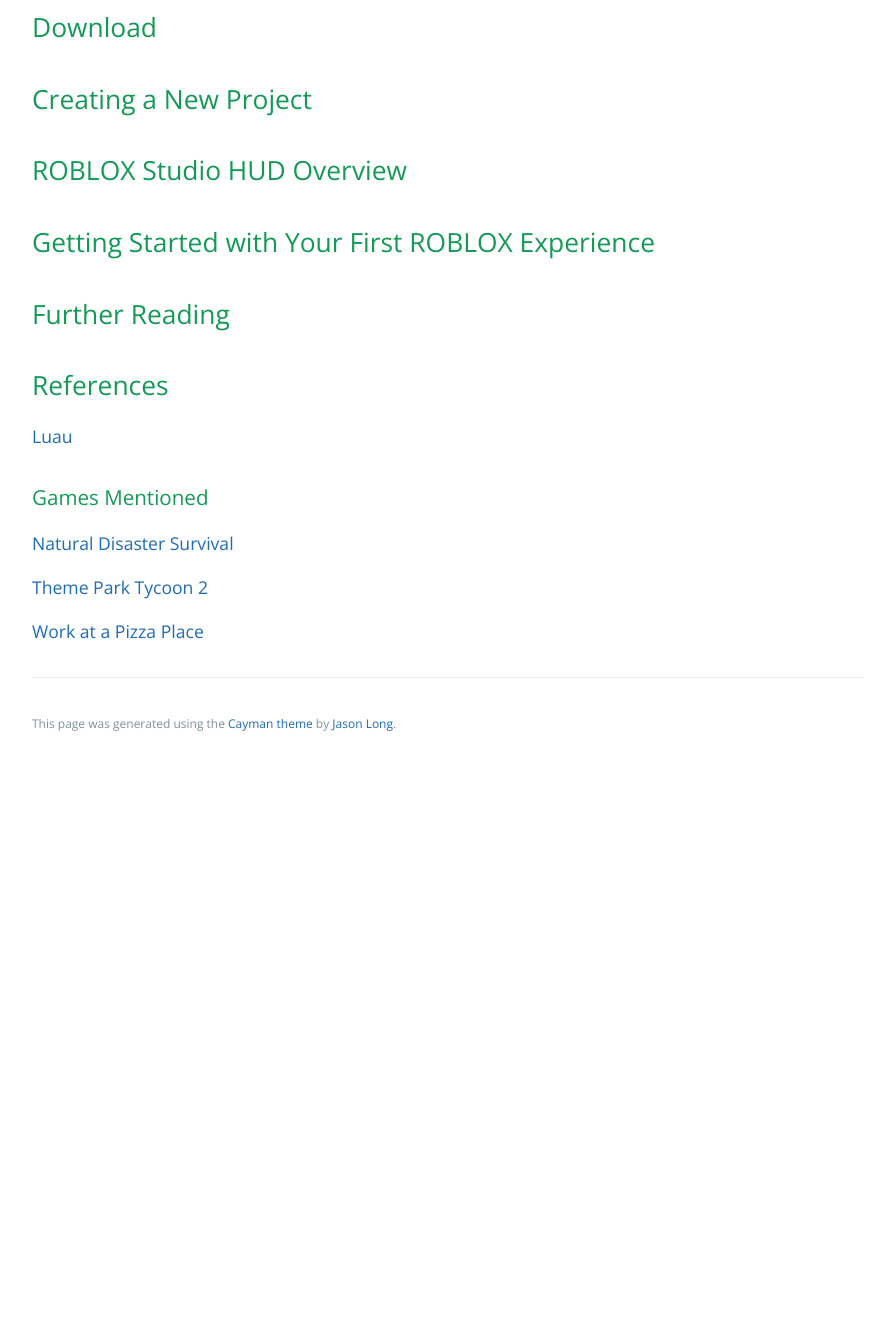
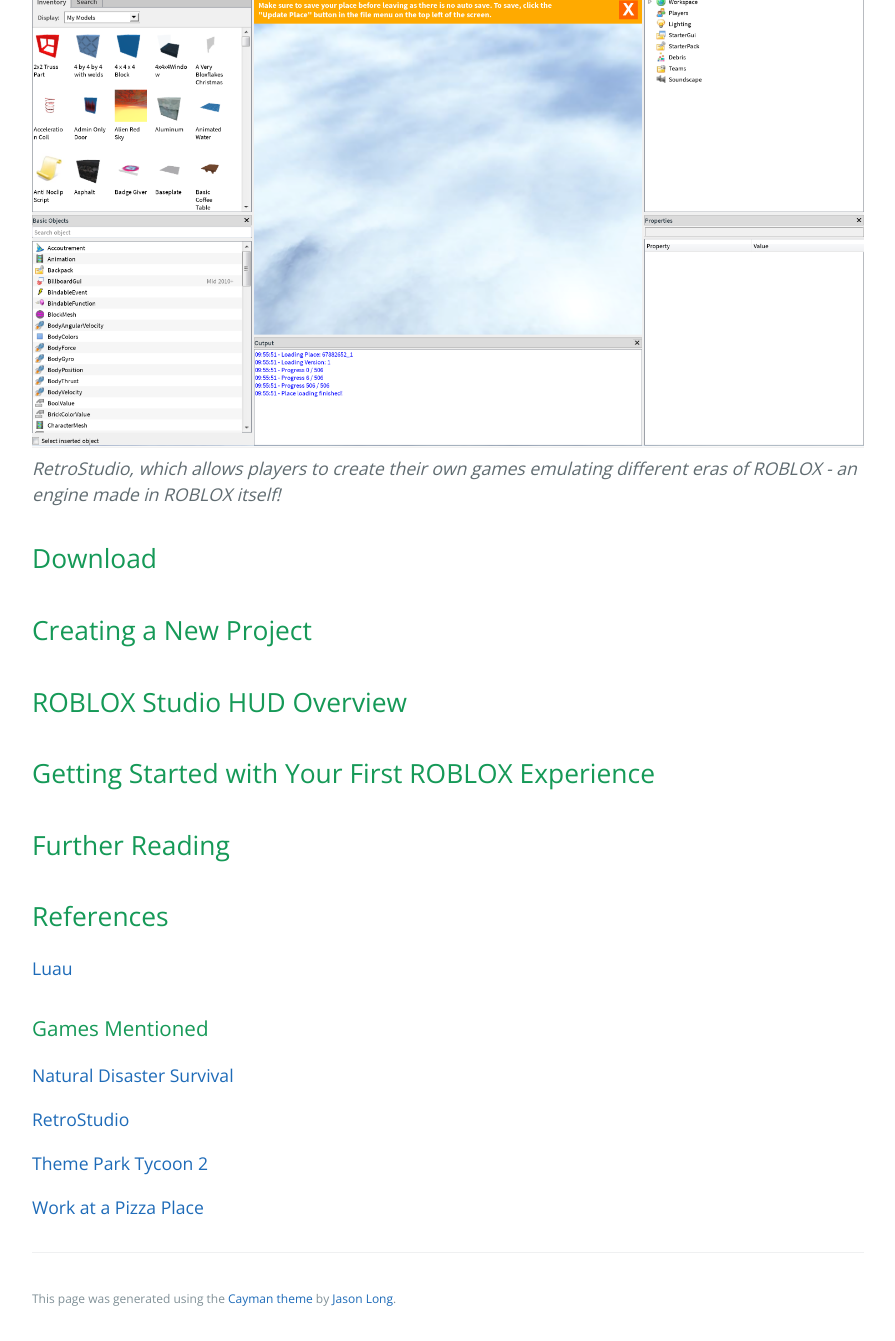
Before and after one commit to learning-software-engineering/learning-software-engineering.github.io, a Jekyll site: the page built from Topics/Tech_Stacks/ROBLOX_Intro.md, in a window 1280 px wide and 1400 px high, scrolled down 3173 px, cut to the strip 59-1400 px from the top of the window. Shown: the whole strip, without its empty margins (192-1087 px from the left). Built offline with Jekyll 4.4.1, drawn with Linux system fonts in a browser that asks for light colours; our own code applies the rules of GitHub Pages for plain Markdown files; before the commit the page ends 3998 px from its top, so only the background shows below that.

Commit message:
retrostudio screenshot

```diff
--- a/Topics/Tech_Stacks/ROBLOX_Intro.md
+++ b/Topics/Tech_Stacks/ROBLOX_Intro.md
@@ -30,6 +30,9 @@
 ![coaster](ROBLOX_Intro_images/coaster.png)
 *One of my theme parks in "Theme Park Tycoon 2", which features an advanced coaster builder that can rival that of Planet Coaster (believe me, I've tried both!)*
 
+![retro studio](ROBLOX_Intro_images/retro.png)
+*RetroStudio, which allows players to create their own games emulating different eras of ROBLOX - an engine made in ROBLOX itself!*
+
 ## Download
 
 
@@ -51,6 +54,8 @@
 ### Games Mentioned
 [Natural Disaster Survival](https://www.roblox.com/games/189707/Natural-Disaster-Survival)
 
+[RetroStudio](https://www.roblox.com/games/5846386835/RetroStudio)
+
 [Theme Park Tycoon 2](https://www.roblox.com/games/69184822/Theme-Park-Tycoon-2)
 
 [Work at a Pizza Place](https://www.roblox.com/games/192800/Work-at-a-Pizza-Place)
```
Also changed, not shown: Topics/Tech_Stacks/ROBLOX_Intro_images/retro.png (added).
